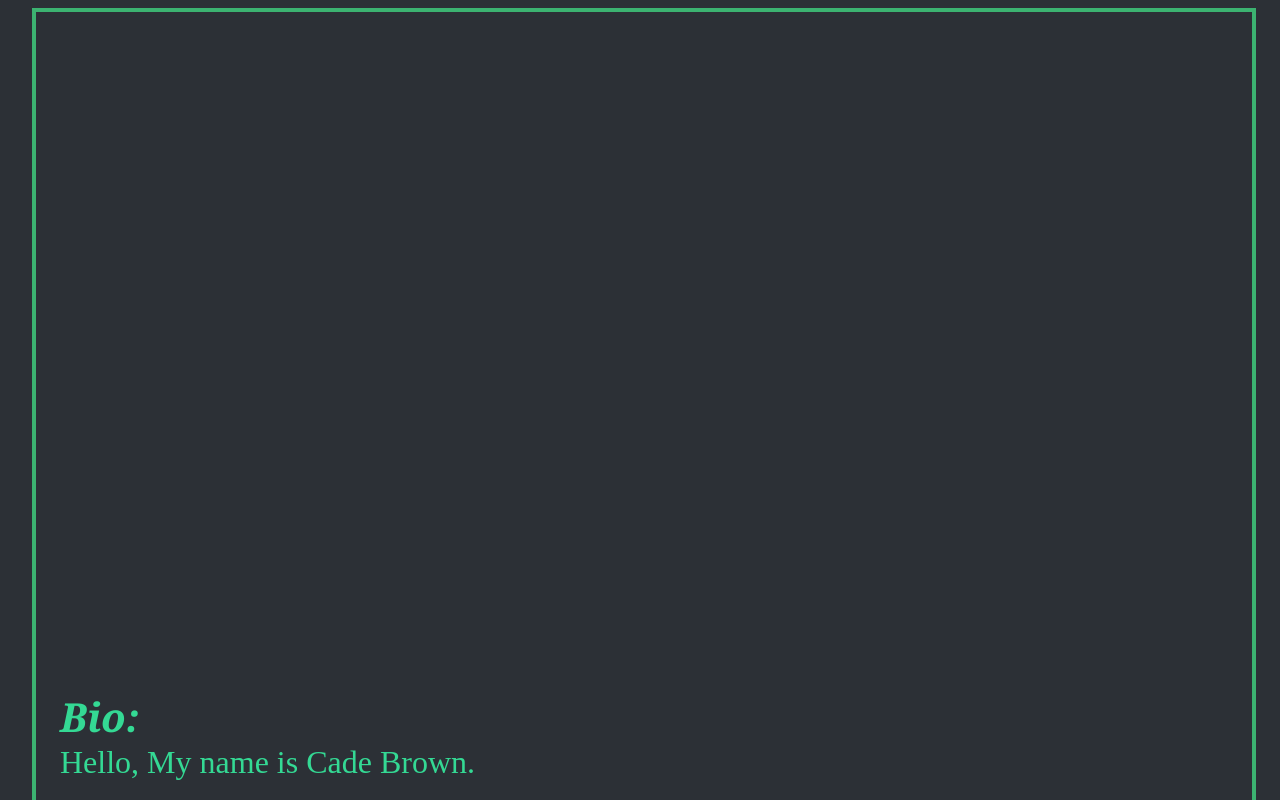
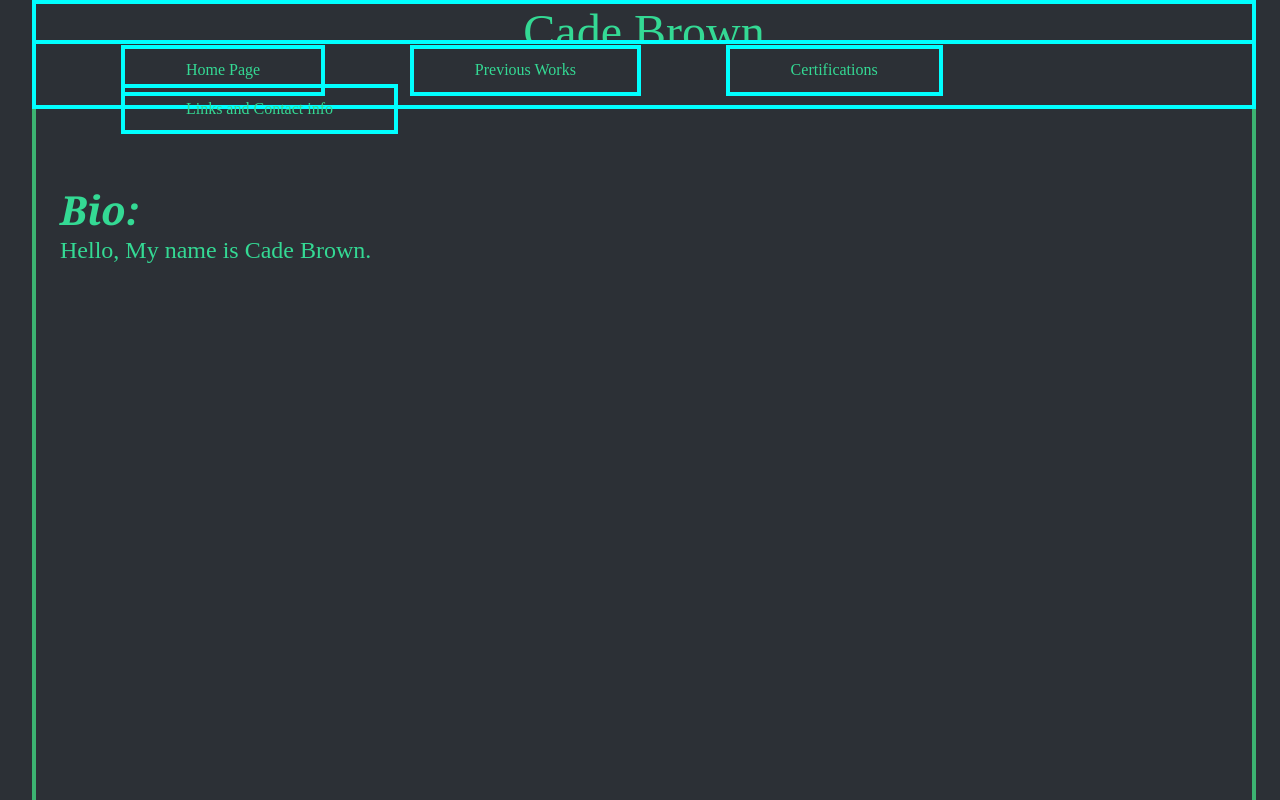
Before and after one commit to Pouches/portfolio, a plain HTML site: page index.html in a window 1280 px wide. Shown: the top 800 px of the page. Drawn offline with Linux system fonts and the light colour scheme; a web font is replaced by a local one.

Commit message:
Finished Header and nav
>>>>>>>

```diff
--- a/CSS/layout.css
+++ b/CSS/layout.css
@@ -12,6 +12,7 @@ body{
 }
 
 .grid-container{
+    z-index:1;
     display: grid;
     grid-template-rows: 10% 7.5% 50% 30% 5%;
     grid-template-columns:10% 1fr 1fr 1fr 10%;
@@ -19,23 +20,59 @@ body{
 
 }
 
+.header{
+    background-color:#2c3036;
+    border: aqua 4px solid;
+    top:0%;
+    height:4rem;
+    font-size:3rem;
+    width:95%;
+    left:2.5%;
+    z-index:3;
+    position:fixed;
+    text-align:center;
+    color:#34d994;
+
+}
+
+
 
 
 .navigation{
     color: #34d994;
-
+    top:5%;
+    width: 95%;
+    height:3rem;
+    left:2.5%;
+    border: aqua 4px solid;
+    position:fixed;
+    background-color: #2c3036;
+    z-index:3;
+    padding-top:1%;
+}
+.navigation-item{
+    float:left;
+    clear:none;
+    text-align:center;
+    border:aqua 4px solid;
+    padding-left:5%;
+    padding-right:5%;
+    padding-top:1%;
+    padding-bottom:1%;
+    margin-left: 7%;
+    margin-top: -0.95%;
 }
 
 .main-information{
     color: #34d994;
     font-family: 'NotoSupreme';
-    font-size: 2rem;
+    font-size: 1.5rem;
     padding-left: 1.5rem;
     grid-row-start:3;
     grid-row-end:4;
     grid-column-start:1;
     grid-column-end:4;
-    height:80%;
+    height:800px;
 }
 
 .emphasized{
@@ -66,13 +103,6 @@ url('fonts/noto-serif/NotoSerif-BoldItalic.ttf') format('truetype');
 }
 
 
-.header{
-    position:fixed;
-    color:#34d994;
-    left:35%;
-    top:2%;
-    text-align: center;
-}
 
 .aside{
     grid-column-start:4;
--- a/index.html
+++ b/index.html
@@ -13,32 +13,26 @@
 
     <body class="grid-container">
 
-
+<div class="header"> Cade Brown</div>
 
 
 
     <div class="navigation">
+    <div class="navigation-item">Home Page</div>
+    <div class="navigation-item">Previous Works</div>
+    <div class="navigation-item">Certifications</div>
+    <div class="navigation-item">Links and Contact info</div>
+</div>
         <p class=""></p>
     </div>
 
         <div class="main-information">
         <p>
             <span class="emphasized">Bio:</span></br>
-            Hello, My name is Cade Brown. </br></br></br></br></br></br></br></br></br></br></br></br></br></br></br></br></br></br></br></br></br></br></br></br></br></br></br></br></br></br></br></br></br></br></br></br></br></br></br></br></br></br></br></br></br></br></br></br></br></br></br></br></br></br></br></br></br></br></br></br></br></br></br></br></br></br></br></br></br></br></br></br></br></br></br></br></br></br></br></br></br></br></br></br></br></br></br></br></br></br></br></br></br></br></br></br>
+            Hello, My name is Cade Brown.
         </p>
 
     </div>
-<div class="aside">
-
-
-
-</br></br></br></br></br></br></br></br></br></br></br></br></br></br></br></br></br></br></br></br></br></br></br></br></br></br></br></br></br></br></br></br></br></br></br></br></br></br></br></br></br></br></br></br></br></br></br></br></br></br></br></br></br></br></br></br></br></br></br></br></br></br></br></br></br></br></br></br></br></br></br></br></br></br></br></br></br></br></br>
-
-
-
-
-</div>
-
 
 
 
```
